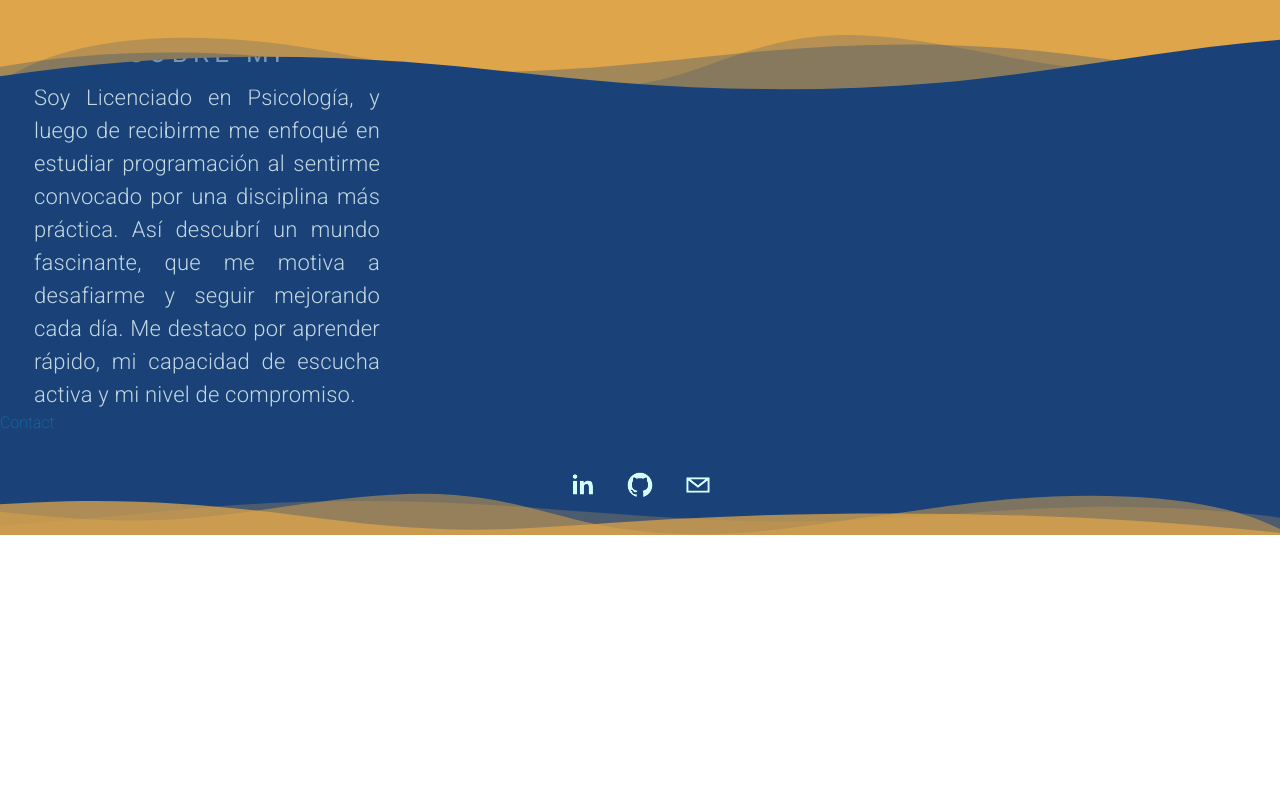
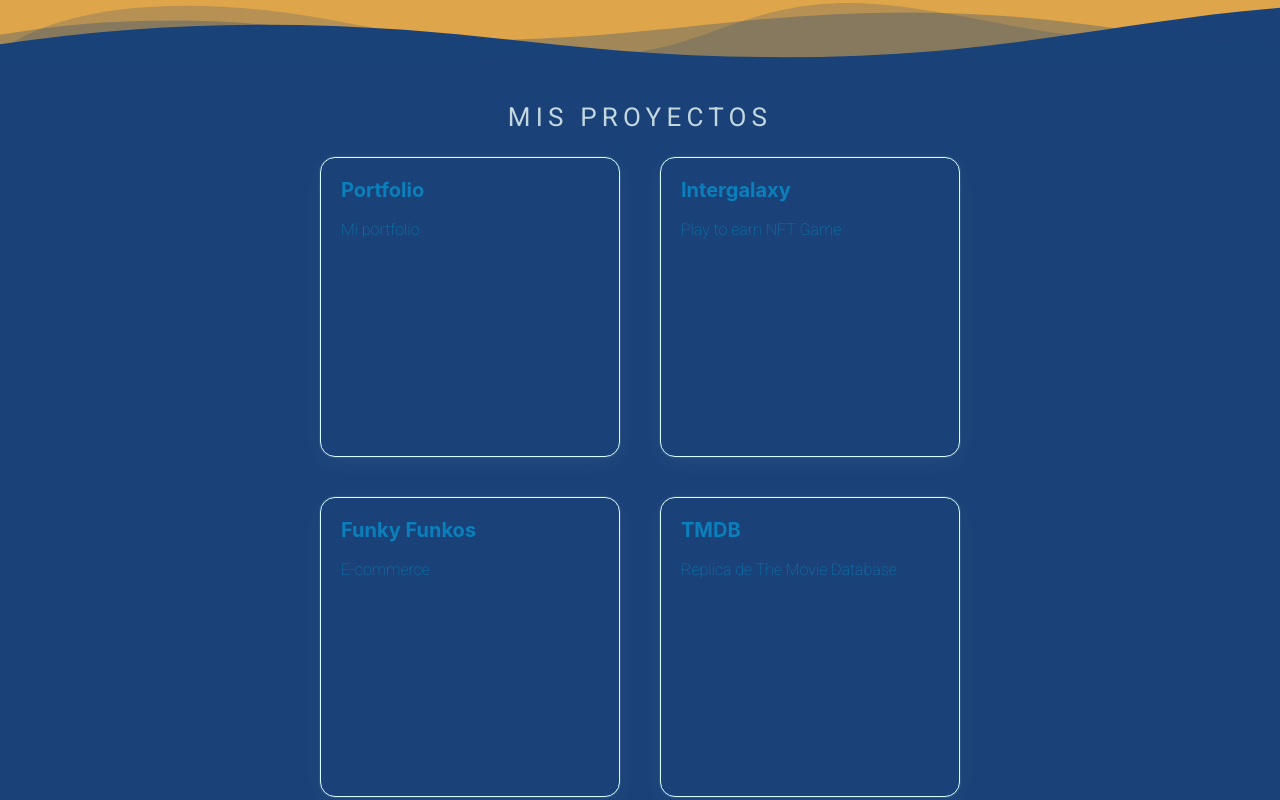
Before and after one commit to parmaps/lucasparma, a Next.js app: page / in a window 1280 px wide. Shown: the part 1480-2280 px from the top of the page. Before the commit the page ends 2015 px from the top, so only its background shows below. Built offline with nearby package versions, Linux system fonts and the light colour scheme.

Commit message:
cards skeleton

```diff
--- a/container/About/About.module.scss
+++ b/container/About/About.module.scss
@@ -1,6 +1,6 @@
 @import "../../styles/colors.module.scss";
 
-.about {
+.about_title {
     color: $sections-grad-color;
     font-weight: 400;
     text-transform: uppercase;
--- a/container/About/About.tsx
+++ b/container/About/About.tsx
@@ -19,7 +19,7 @@ const About = (props: Props) => {
         }}
         transition="2.55s">
         <Text
-          className={styles.about}
+          className={styles.about_title}
           fontSize={["14px", "16px", "20px", "26px"]}
           pt={[1]}>
           Sobre mí
@@ -31,7 +31,7 @@ const About = (props: Props) => {
           estudiar programación al sentirme convocado por una disciplina
           más práctica. Así descubrí un mundo fascinante, que me motiva a
           desafiarme y seguir mejorando cada día. Me destaco por aprender
-          rápido, mi capacidad de escucha activa y mi nivel de compromiso.{" "}
+          rápido, por mi capacidad de escucha activa y mi nivel de compromiso.{" "}
         </Text>
       </VStack>
     </HStack>
--- a/container/Proyectos/Proyectos.module.scss
+++ b/container/Proyectos/Proyectos.module.scss
@@ -0,0 +1,33 @@
+@import "../../styles/colors.module.scss";
+
+.container {
+    padding: 6rem 0rem 3rem 0rem;
+    display: flex;
+    flex-direction: column;
+    justify-content: center;
+    align-items: center;
+}
+
+.proyectos_title {
+    color: $sections-grad-color;
+    font-weight: 400;
+    text-transform: uppercase;
+    letter-spacing: 0.2em;
+    position: relative;
+    // top: 70px;
+}
+
+.cards_cont {
+    display: flex;
+    // min-width: 500px;
+    // flex-direction: column;
+    // justify-content: center;
+    // align-items: center;
+}
+
+.card {
+    border: 1px solid $light-color;
+    border-radius: 15px;
+    // box-shadow: $orange 0px 8px 24px;
+    box-shadow: rgba(255, 255, 255, 0.05) 0px 6px 24px 0px, rgba(255, 255, 255, 0.08) 0px 0px 0px 1px;
+}
--- a/container/Proyectos/Proyectos.tsx
+++ b/container/Proyectos/Proyectos.tsx
@@ -1,12 +1,46 @@
+import { Center, Flex, HStack, Text } from "@chakra-ui/react";
 import React from "react";
-import ProfilePic from "../../components/Hero/ProfilePic";
-import About from "../About/About";
-import "./Proyectos.module.scss";
+import styles from "./Proyectos.module.scss";
+import ProyectosCard from "./ProyectosCard";
 
 type Props = {};
 
 const Proyectos = (props: Props) => {
-  return <div>Proyectos</div>;
+  return (
+    <div className={styles.container}>
+      <Text
+        className={styles.proyectos_title}
+        fontSize={["14px", "16px", "20px", "26px"]}
+        pt={[1]}>
+        mis proyectos
+      </Text>
+      <div className={styles.cards_cont}>
+        <ProyectosCard
+          title={"Portfolio"}
+          desc={"Mi portfolio"}
+          image={"image"}
+        />
+        <ProyectosCard
+          title={"Intergalaxy"}
+          desc={"Play to earn NFT Game"}
+          image={"image"}
+        />
+        </div>
+
+        <div className={styles.cards_cont}>
+        <ProyectosCard
+          title={"Funky Funkos"}
+          desc={"E-commerce"}
+          image={"image"}
+        />
+        <ProyectosCard
+          title={"TMDB"}
+          desc={"Replica de The Movie Database"}
+          image={"image"}
+        />
+      </div>
+    </div>
+  );
 };
 
 export default Proyectos;
--- /dev/null
+++ b/container/Proyectos/ProyectosCard.tsx
@@ -0,0 +1,19 @@
+import { Box, Heading, Text } from "@chakra-ui/react";
+import React from "react";
+import styles from "./Proyectos.module.scss";
+
+type Props = { title: string; desc: string; image: any };
+
+export default function ProyectosCard(props: Props) {
+  return (
+    <Box
+    className={styles.card}
+      p={[1, 3, 5]}
+      m={[1, 3, 5]}
+      minW={[100, 200, 300]}
+      minH={[100, 200, 300]}>
+      <Heading fontSize="xl">{props.title}</Heading>
+      <Text mt={4}>{props.desc}</Text>
+    </Box>
+  );
+}
--- a/container/Skills/Skills.module.scss
+++ b/container/Skills/Skills.module.scss
@@ -3,7 +3,7 @@
 $PAR_FONT_SIZE: 18px;
 
 .container {
-    padding: 5rem 0rem 3rem 0rem;
+    padding: 5rem 0rem 1rem 0rem;
     display: flex;
     flex-direction: column;
     align-items: center;
--- a/pages/index.tsx
+++ b/pages/index.tsx
@@ -70,17 +70,13 @@ const Home: NextPage = () => {
         <br />
         <Skills />
       </section>
-      {/* <WaveMiddle /> */}
       <WaveMiddleBlue />
 
-      {/* <section id="proyectos">
+      <section id="proyectos" className={styles.sect_blue}>
         <Proyectos />
-      </section> */}
-
-      <section className={styles.sect_blue}>
-        <About />
       </section>
 
+      {/*  */}
       <Contact />
       <Footer />
       <WavesBottom />
```
